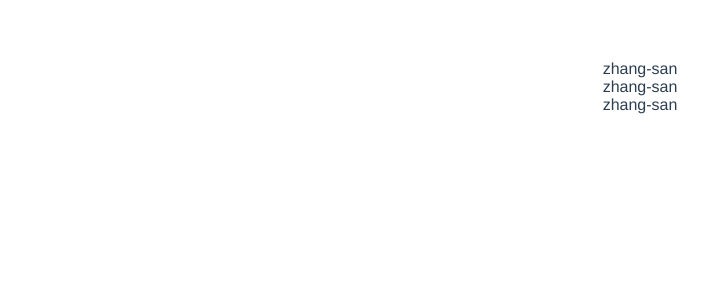
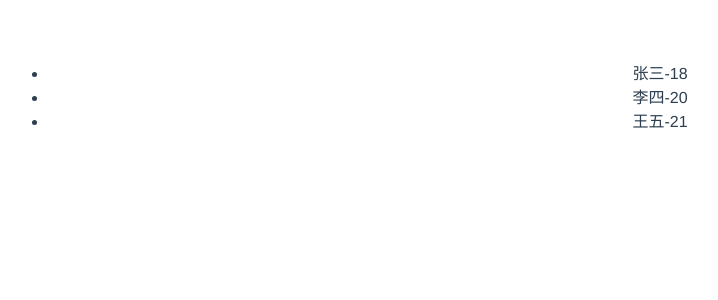
Before and after one commit to liujunzhang-8/vue-study, a Vue app in the folder demo-01/: page / in a window 1280 px wide. Shown: the top 300 px of the page, without its empty margins (0-718 px from the left). Built offline with nearby package versions, Linux system fonts and the light colour scheme.

Commit message:
条件渲染

```diff
--- /dev/null
+++ b/demo-01/src/05_class_App.vue
@@ -0,0 +1,68 @@
+<template>
+  <div id="app">
+    <!-- 绑定class样式 -- 字符串写法，适用于：样式的类名不确定，需要动态指定 -->
+    <div class="basic" :class="mood">{{ name }}</div>
+
+    <!-- 绑定class样式 -- 数组写法，适用于：要绑定的样式个数不确定、名字也不确定 -->
+    <div class="basic" :class="classArr">{{ name }}</div>
+
+    <!-- 绑定class样式 -- 对象写法，适用于：要绑定的样式个数确定、名字也确定，但要动态决定用不用 -->
+    <div class="basic" :class="classArr">{{ name }}</div>
+  </div>
+</template>
+
+<script>
+/**
+ * 绑定样式：
+ *  1. class样式
+ *    写法：class=“xxx”，xxx可以是字符串，对象，数组。
+ *    对象写法适用于：要绑定多个样式，个数不确定，名字也不确定。
+ *    数组写法适用于：要绑定多个样式，个数确定，名字也确定，但不确定用不用。
+ *  2. style样式
+ *    :style="{fontSize: xxx}" 其中xxx是动态值
+ *    :style="[a, b]" 其中a、b是样式对象。
+ */
+export default {
+  name: 'App',
+  data() {
+    return {
+      name: 'zhang-san',
+      mood: 'normal',
+      classArr: ['class1', 'class2', 'class3'],
+      classObj: {
+        class1: false,
+        class2: false
+      }
+    }
+  },
+  computed: {
+  },
+  watch: {
+    firstName(val) {
+      setTimeout(() => {
+        this.fullName = val + '-' + this.lastName
+      }, 1000);
+    },
+    lastName(val) {
+      this.fullName = this.firstName + '-' + val
+    }
+  },
+  methods: {
+    changeWeather() {
+      this.isHot = !this.isHot
+    }
+  },
+
+}
+</script>
+
+<style>
+#app {
+  font-family: Avenir, Helvetica, Arial, sans-serif;
+  -webkit-font-smoothing: antialiased;
+  -moz-osx-font-smoothing: grayscale;
+  text-align: center;
+  color: #2c3e50;
+  margin-top: 60px;
+}
+</style>
--- /dev/null
+++ b/demo-01/src/06_condtionRender_App.vue
@@ -0,0 +1,66 @@
+<template>
+  <div id="app">
+   <h2>当前n的值是： {{ n }}</h2>
+   <button @click="n++">点击+1</button>
+   <!-- 使用v-show做条件渲染 -->
+   <!-- <h2 v-show="false">欢迎来到{{ name }}</h2>
+   <h2 v-show="1 === 1">欢迎来到{{ name }}</h2> -->
+
+   <!-- 使用v-if做条件渲染 -->
+   <!-- <h2 v-if="false">欢迎来到{{ name }}</h2>
+   <h2 v-if="1 === 1">欢迎来到{{ name }}</h2> -->
+
+   <!-- v-else和v-else-if -->
+   <h2 v-if="n === 1">Angular</h2>
+   <h2 v-else-if="n === 2">React</h2>
+   <h2 v-else-if="n === 3">Vue</h2>
+   <h2 v-else>啥也不是</h2>
+  </div>
+</template>
+
+<script>
+/**
+ * 条件渲染：
+ *  1. v-if
+ *    写法：
+ *      (1). v-if="表达式"
+ *      (2). v-else-if="表达式"
+ *      (3). v-else="表达式"
+ *    适用于：切换频率较低的场景
+ *    特点：不展示的DOM元素直接被移除。
+ *    ⚠️注意：v-if可以和v-else-if、v-else一起使用，但要求结构不能被 "打断"。
+ *  2. v-show
+ *    写法：v-show="表达式"
+ *    适用于：切换频率较高的场景。
+ *    特点：不展示的DOM元素未被移除，仅仅是使用样式隐藏掉
+ *  3.备注：
+ *    使用v-if时，元素可能无法获取到，而使用v-show一定可以获取到
+ */
+export default {
+  name: 'App',
+  data() {
+    return {
+      n: 0,
+      name: 'VueJs'
+    }
+  },
+  computed: {
+  },
+  watch: {
+  },
+  methods: {
+  },
+
+}
+</script>
+
+<style>
+#app {
+  font-family: Avenir, Helvetica, Arial, sans-serif;
+  -webkit-font-smoothing: antialiased;
+  -moz-osx-font-smoothing: grayscale;
+  text-align: center;
+  color: #2c3e50;
+  margin-top: 60px;
+}
+</style>
--- a/demo-01/src/App.vue
+++ b/demo-01/src/App.vue
@@ -1,56 +1,28 @@
 <template>
   <div id="app">
-    <!-- 绑定class样式 -- 字符串写法，适用于：样式的类名不确定，需要动态指定 -->
-    <div class="basic" :class="mood">{{ name }}</div>
-
-    <!-- 绑定class样式 -- 数组写法，适用于：要绑定的样式个数不确定、名字也不确定 -->
-    <div class="basic" :class="classArr">{{ name }}</div>
-
-    <!-- 绑定class样式 -- 对象写法，适用于：要绑定的样式个数确定、名字也确定，但要动态决定用不用 -->
-    <div class="basic" :class="classArr">{{ name }}</div>
+   <ul>
+    <li v-for="p in persons" :key="p.id">{{p.name}}-{{p.age}}</li>
+   </ul>
   </div>
 </template>
 
 <script>
-/**
- * 绑定样式：
- *  1. class样式
- *    写法：class=“xxx”，xxx可以是字符串，对象，数组。
- *    对象写法适用于：要绑定多个样式，个数不确定，名字也不确定。
- *    数组写法适用于：要绑定多个样式，个数确定，名字也确定，但不确定用不用。
- *  2. style样式
- *    :style="{fontSize: xxx}" 其中xxx是动态值
- *    :style="[a, b]" 其中a、b是样式对象
- */
 export default {
   name: 'App',
   data() {
     return {
-      name: 'zhang-san',
-      mood: 'normal',
-      classArr: ['class1', 'class2', 'class3'],
-      classObj: {
-        class1: false,
-        class2: false
-      }
+      persons: [
+        {id: '001', name: '张三', age: 18},
+        {id: '002', name: '李四', age: 20},
+        {id: '003', name: '王五', age: 21},
+      ]
     }
   },
   computed: {
   },
   watch: {
-    firstName(val) {
-      setTimeout(() => {
-        this.fullName = val + '-' + this.lastName
-      }, 1000);
-    },
-    lastName(val) {
-      this.fullName = this.firstName + '-' + val
-    }
   },
   methods: {
-    changeWeather() {
-      this.isHot = !this.isHot
-    }
   },
 
 }
```
